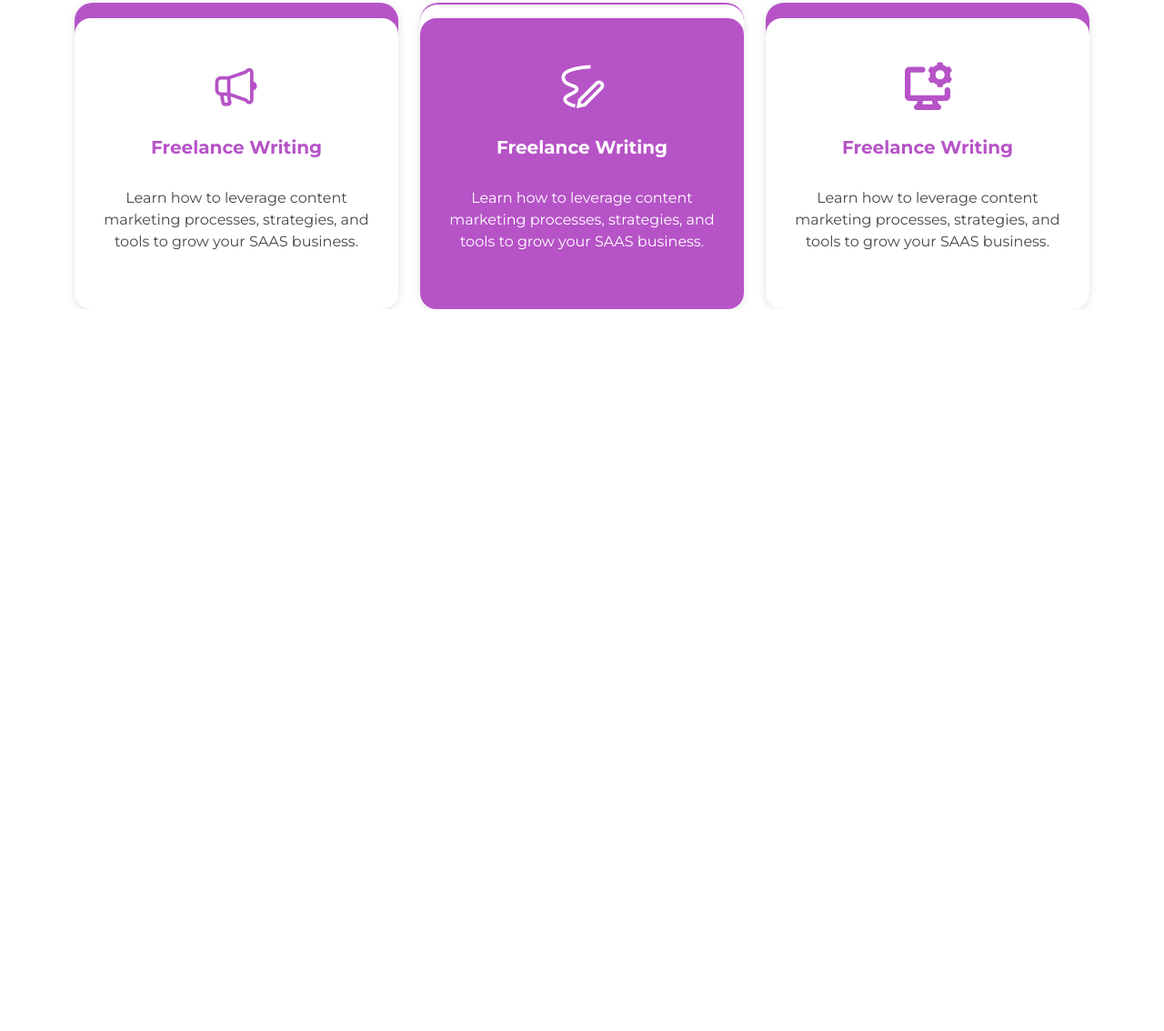
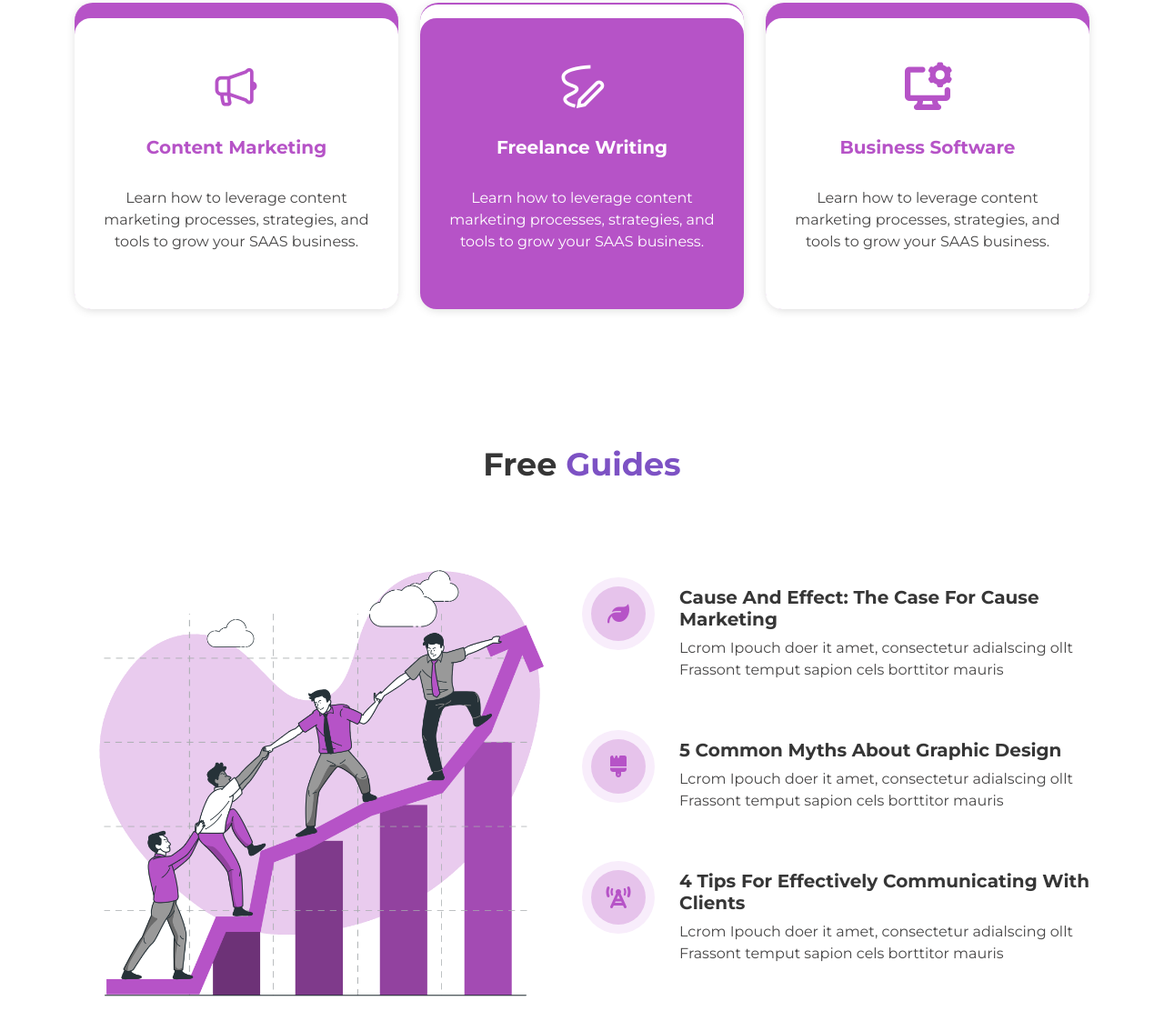
Before and after one commit to HadiaKhokhar/ScriptPro.The-Content-Marketing-Agency, a plain HTML site: page index.html in a window 1280 px wide. Shown: the part 995-2129 px from the top of the page at 91% size. Before the commit the page ends 1335 px from the top, so only its background shows below. Drawn offline with Linux system fonts and the light colour scheme.

Commit message:
Added Guides Section

```diff
--- a/index.html
+++ b/index.html
@@ -79,7 +79,7 @@
   </header>
   <!-- Header Ends -->
   <!-- Main Starts -->
-   <main class="d-flex container-fluid">
+   <main class="d-flex container-fluid flex-column">
      <!-- Service Section -->
       <div class="container d-flex flex-column gap-5 " id="service-section">
         <h3 class="main-heading text-center ">Here's How I Help <span>You Succeed</span></h3>
@@ -88,7 +88,7 @@
             <div class="ser-card-top pur">
               <div class="ser-card gap-xl-4 gap-3 px-3 px-sm-5  px-md-1 px-lg-3 px-xl-4 ">
                 <img src="Assests/Icons/announcement.png">
-                <h5 class="main-heading">Freelance Writing</h5>
+                <h5 class="main-heading">Content Marketing</h5>
                 <p class="paragraph">
                   Learn how to leverage content marketing processes, strategies, and tools to grow your SAAS business.
                 </p>
@@ -100,7 +100,7 @@
               <div class="ser-card pur gap-xl-4 gap-3 px-3 px-sm-5  px-md-1 px-lg-3 px-xl-4 ">
                 <img src="Assests/Icons/writing.png">
                 <h5 class="main-heading text-white">Freelance Writing</h5>
-                <p class="paragraph">
+                <p class="paragraph text-white ">
                   Learn how to leverage content marketing processes, strategies, and tools to grow your SAAS business.
                 </p>
               </div>
@@ -110,7 +110,7 @@
             <div class="ser-card-top pur">
               <div class="ser-card gap-xl-4 gap-3 px-3 px-sm-5  px-md-1 px-lg-3 px-xl-4 ">
                 <img src="Assests/Icons/software.png">
-                <h5 class="main-heading">Freelance Writing</h5>
+                <h5 class="main-heading">Business Software </h5>
                 <p class="paragraph">
                   Learn how to leverage content marketing processes, strategies, and tools to grow your SAAS business.
                 </p>
@@ -118,6 +118,67 @@
             </div>
           </div>
 
+        </div>
+      </div>
+      <div  class="container d-flex flex-column gap-5 " id="guide-section">
+        <h3 class="main-heading text-center">Free <span>Guides</span></h3>
+        <div class="row row-cols-1 gx-md-3 gx-lg-4 gy-4 gy-md-0">
+          <div class="col-12 col-md-6 col-lg-5 col-xl-6 align-content-center">
+            <img class="img-fluid " src="Assests/Images/guide-section-image.png" alt="">
+          </div>
+          <div class="col-12 col-md-6 col-lg-7  col-xl-6">
+            <div class="row flex-column justify-content-center gap-5 gap-md-4 gap-lg-5 h-100" >
+              <div class=" col-auto">
+                <div class="row justify-content-center align-items-start">
+                <div class="ms-lg-auto  bullet">
+                  <i class="fa-solid fa-leaf fa-xl d-none d-sm-flex" style="color: #b653c7;"></i>
+                  <i class="fa-solid fa-leaf fa-sm d-sm-none" style="color: #b653c7;"></i>
+                </div>
+                <div class=" ms-sm-2 ms-md-0 col-10 col-sm-10">
+                  <h5 class="main-heading">Cause And Effect: The Case For Cause Marketing
+                  </h5>
+                  <p class="paragraph">
+                    Lcrom Ipouch doer it amet, consectetur adialscing ollt Frassont temput sapion cels borttitor mauris
+                    </p>
+                </div>
+                </div>
+              </div>
+              <div class="col-auto">
+                <div class="row justify-content-center align-items-start">
+                <div class="ms-lg-auto  bullet">
+                  <i class="fa-solid fa-brush fa-xl d-none d-sm-flex" style="color: #b653c7;"></i>
+                  <i class="fa-solid fa-brush fa-sm d-sm-none" style="color: #b653c7;"></i>
+                </div>
+                <div class=" ms-sm-2 ms-md-0 col-10 col-sm-10">
+                  <h5 class="main-heading">5 Common Myths About Graphic Design
+
+                  </h5>
+                  <p class="paragraph">
+                    Lcrom Ipouch doer it amet, consectetur adialscing ollt Frassont temput sapion cels borttitor mauris
+                    </p>
+                </div>
+                </div>
+              </div>
+              <div class="col-auto">
+                <div class="row justify-content-center align-items-start">
+                <div class="ms-lg-auto  bullet">
+                  <i class="fa-solid fa-tower-cell fa-xl d-none d-sm-flex" style="color: #b653c7;"></i>
+                  <i class="fa-solid fa-tower-cell fa-sm d-sm-none" style="color: #b653c7;"></i>
+                </div>
+                <div class="ms-sm-2 ms-md-0 col-10 col-sm-10">
+                  <h5 class="main-heading">4 Tips For Effectively Communicating With Clients
+
+                  </h5>
+                  <p class="paragraph">
+                    Lcrom Ipouch doer it amet, consectetur adialscing ollt Frassont temput sapion cels borttitor mauris
+                    </p>
+                </div>
+                </div>
+              </div>
+
+            </div>
+
+          </div>
         </div>
       </div>
    </main>
--- a/style.css
+++ b/style.css
@@ -6,7 +6,7 @@
     font-family: "Montseratt-Bold";
     src: url(Assests/Fonts/Montserra/Montserrat-Bold.ttf);
 }
-body ,h1{
+body,h1{
     font-family: "Montseratt-Regular" ;
     color: var(--white) !important;
 }
@@ -31,6 +31,9 @@ body ,h1{
 .paragraph{
     font-size:18px;
     line-height: 24px;
+}
+main .paragraph{
+    color: var(--light-grey);
 }
 /* Button */
 .button{
@@ -58,7 +61,6 @@ h3.main-heading{
     /* margin-top: 18px;
     height: 330px; */
     background-color: var(--white);
-    color: var(--light-grey);
     border-radius: 18px;
     display: flex;
     flex-direction: column;
@@ -141,11 +143,37 @@ transform: translate3d(85px,0,0);
 /* ------ Main ------ */
 main{
     margin-top: 170px;
+    gap: 180px;
 }
 /* Service Section */
 #service-section  .ser-card{
     margin-top: 18px;
-    height: 330px;
+    height: 360px;
+}
+/* Guide Section */
+.bullet {
+    width: 60px;
+    height: 60px;
+    background-color: var(--light-purple);
+    border-radius: 50%;
+    margin-right:25px;
+    position: relative;
+    display: flex;
+    justify-content: center;
+    align-items: center;
+  /* Ensure the icon appears above the ::before pseudo-element */
+}
+.bullet::before {
+    content: "";
+    width: 80px;
+    height: 80px;
+    background-color: var(--lighter-purple);
+    border-radius: 50%;
+    position: absolute;
+    top: 50%;
+    left: 50%;
+    transform: translate(-50%, -50%);
+    z-index: -1; /* Place the circle behind the main bullet */
 }
 
 
@@ -166,6 +194,9 @@ main{
     h1.main-heading{
         font-size:  calc(1.375rem + 1.5vw);
     }
+    main{
+        gap: 150px;
+    }
     #service-section  .ser-card{
         margin-top: 15px;
         height: 320px;
@@ -174,11 +205,13 @@ main{
         font-size: 35px;
     }
 
+
 }
 @media (max-width: 1200px) {
     main{
         margin-top: 150px;
     }
+
 
 
 
@@ -195,8 +228,20 @@ main{
         padding: 10px 30px ;
         font-size:15px;
     }
+    main{
+        gap: 130px;
+    }
     h3.main-heading{
         font-size: 30px;
+    }
+    .bullet {
+        width: 56px;
+        height: 56px;
+        margin-right:4px;
+    }
+    .bullet::before {
+        width: 72px;
+        height: 72px;
     }
 
 }
@@ -209,6 +254,11 @@ main{
     main{
         margin-top: 130px;
     }
+    .bullet {
+        margin-right:0
+
+    }
+
 
 }
 @media (max-width:576px) {
@@ -223,4 +273,16 @@ main{
     h3.main-heading{
         font-size: 28px;
     }
+    .bullet {
+        width: 35px;
+        height: 35px;
+        top: 5px;
+
+    }
+    .bullet::before {
+        width: 50px;
+        height: 50px;
+
+    }
+
 }
```
Also changed, not shown: Assests/Images/guide-section-image.png (added).
